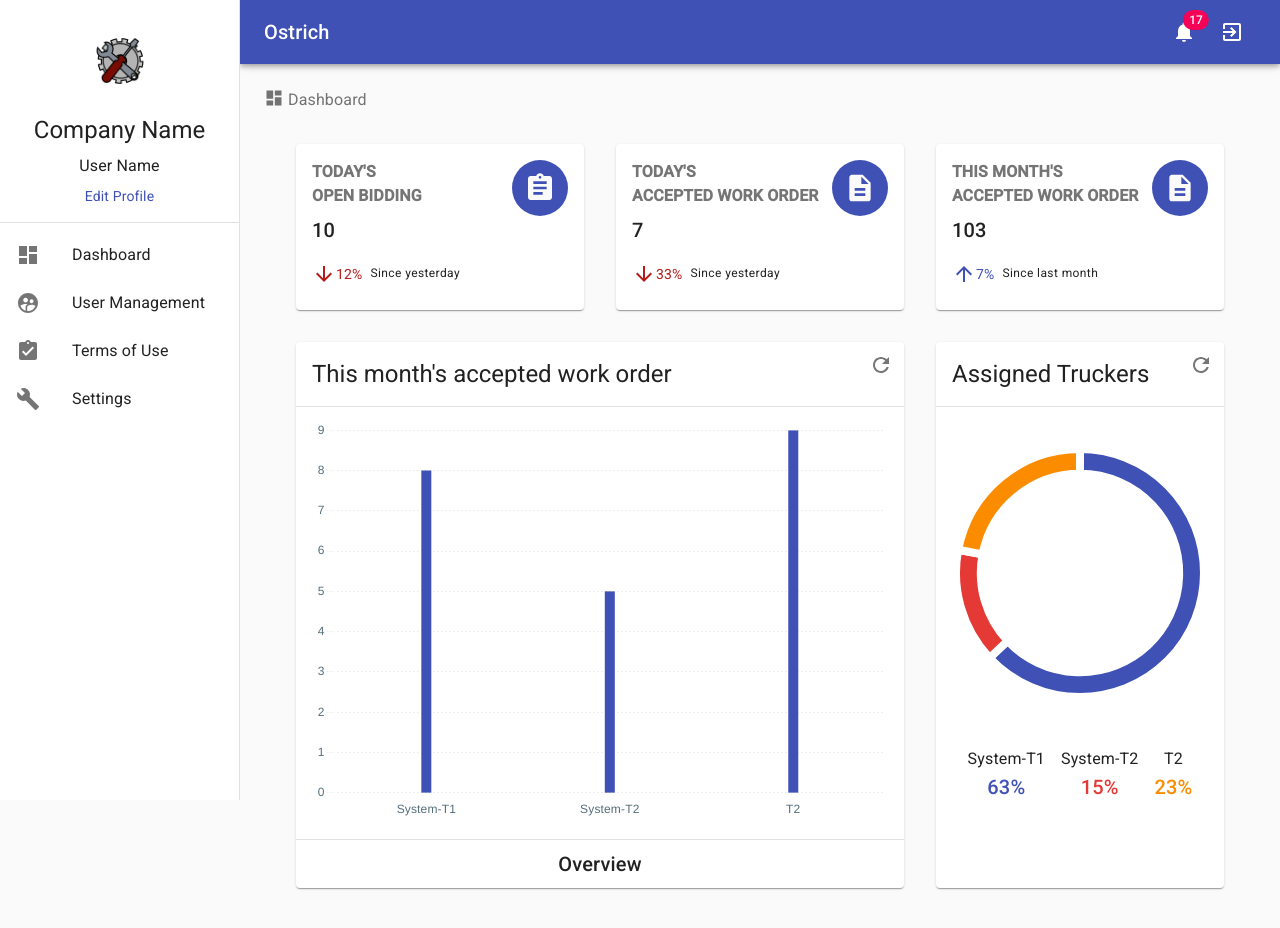
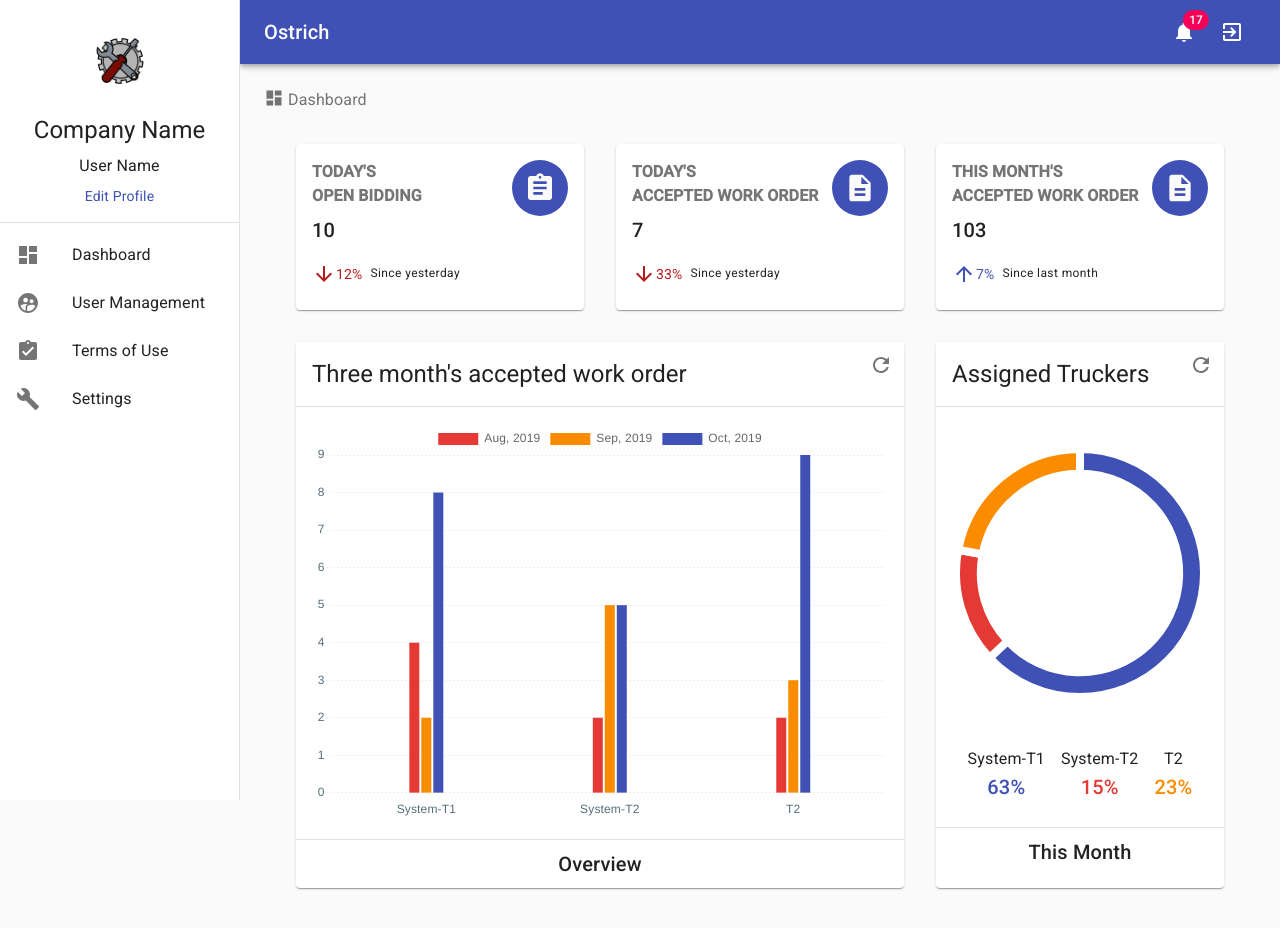
Before and after one commit to liyanarosliescs/ostrich-ui, a React (Create React App) app: page /admin/dashboard in a window 1280 px wide. Shown: the top 928 px of the page. Built offline with nearby package versions, Linux system fonts and the light colour scheme.

Commit message:
change dashboard chart values

```diff
--- a/src/components/Admin/AssignedTruckers.js
+++ b/src/components/Admin/AssignedTruckers.js
@@ -7,6 +7,7 @@ import {
   Card,
   CardHeader,
   CardContent,
+  CardActions,
   IconButton,
   Divider,
   Typography
@@ -32,6 +33,9 @@ const useStyles = makeStyles(theme => ({
   },
   deviceIcon: {
     color: theme.palette.icon
+  },
+  actions: {
+    justifyContent: 'center'
   }
 }));
 
@@ -137,6 +141,12 @@ const AssignedTruckers = props => {
           ))}
         </div>
       </CardContent>
+      <Divider />
+      <CardActions className={classes.actions}>
+        <Typography variant="h6">
+          This Month
+        </Typography>
+      </CardActions>
     </Card>
   );
 };
--- a/src/components/Admin/MonthWorkOrderChart.js
+++ b/src/components/Admin/MonthWorkOrderChart.js
@@ -46,7 +46,7 @@ const MonthWorkOrderChart = props => {
             <RefreshIcon />
             </IconButton>
         }
-        title="This month's accepted work order"
+        title="Three month's accepted work order"
       />
       <Divider />
       <CardContent>
--- a/src/components/Admin/chart.js
+++ b/src/components/Admin/chart.js
@@ -2,9 +2,19 @@ export const data = {
   labels: ['System-T1', 'System-T2', 'T2'],
   datasets: [
     {
-      label: 'This month',
+      label: 'Aug, 2019',
+      backgroundColor: '#e53935',
+      data: [4, 2, 2]
+    },
+    {
+      label: 'Sep, 2019',
+      backgroundColor: '#FB8C00',
+      data: [2, 5, 3],
+    },
+    {
+      label: 'Oct, 2019',
       backgroundColor: '#3F51B5',
-      data: [8, 5, 9]
+      data: [8, 5, 9],
     }
   ]
 };
@@ -27,6 +37,7 @@ export const options = {
     footerFontColor: '#546E7A'
   },
   layout: { padding: 0 },
+  legend:{ display:true, position:'top' },
   scales: {
     xAxes: [
       {
```
